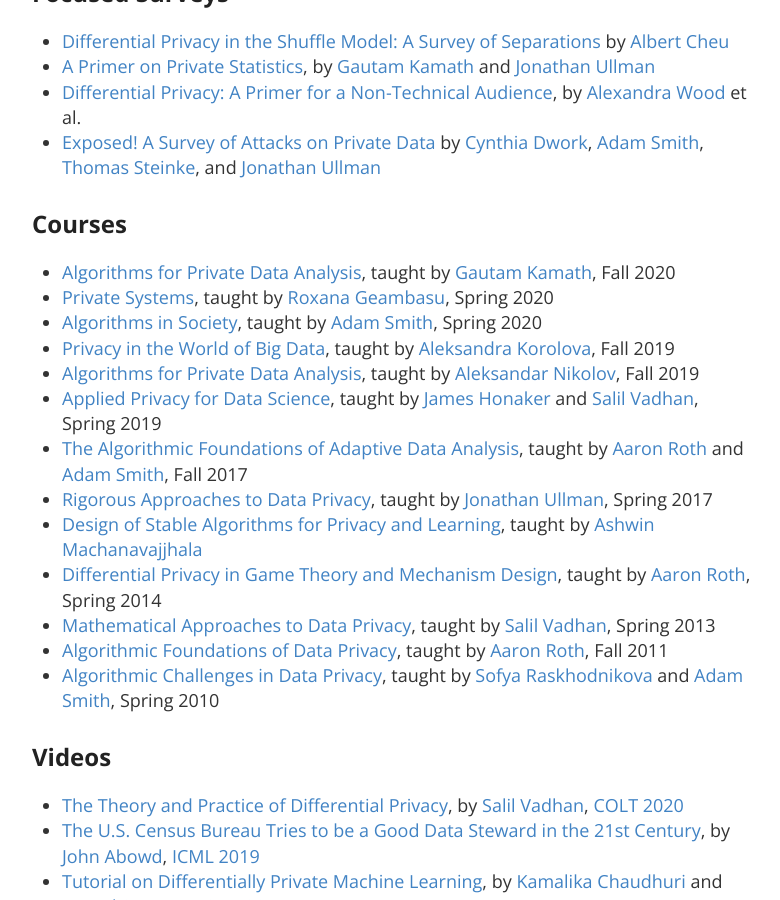
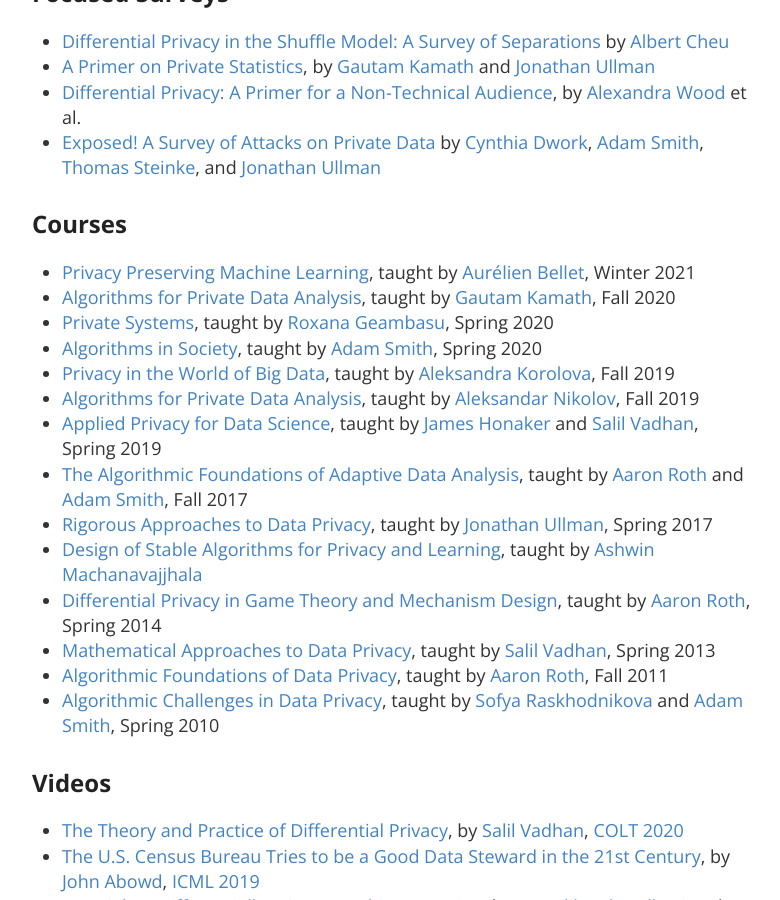
Before and after one commit to differentialprivacy/differentialprivacy, a Jekyll site: the page built from resources.md, in a window 1280 px wide and 900 px high, scrolled down 399 px. Shown: the whole window, without its empty margins (248-1028 px from the left). Built offline with Jekyll 4.4.1, drawn with Linux system fonts in a browser that asks for light colours.

Commit message:
Add course

```diff
--- a/resources.md
+++ b/resources.md
@@ -15,6 +15,7 @@ permalink: /resources/
 * [Exposed! A Survey of Attacks on Private Data](https://privacytools.seas.harvard.edu/publications/exposed-survey-attacks-private-data) by [Cynthia Dwork](https://www.microsoft.com/en-us/research/people/dwork/), [Adam Smith](https://cs-people.bu.edu/ads22/), [Thomas Steinke](http://www.thomas-steinke.net/), and [Jonathan Ullman](http://www.ccs.neu.edu/home/jullman/)
 
 ## Courses
+* [Privacy Preserving Machine Learning](http://researchers.lille.inria.fr/abellet/teaching/private_machine_learning_course.html), taught by [Aurélien Bellet](http://researchers.lille.inria.fr/abellet/), Winter 2021
 * [Algorithms for Private Data Analysis](http://www.gautamkamath.com/CS860-fa2020.html), taught by [Gautam Kamath](http://www.gautamkamath.com/), Fall 2020
 * [Private Systems](https://columbia.github.io/private-systems-class/), taught by [Roxana Geambasu](https://roxanageambasu.github.io/), Spring 2020
 * [Algorithms in Society](https://docs.google.com/document/d/1MO9DSbJMMnJxgml3uwYRgw2LaXPzUaDGyDM1CU6Z-Tk/), taught by [Adam Smith](https://cs-people.bu.edu/ads22/), Spring 2020
```
